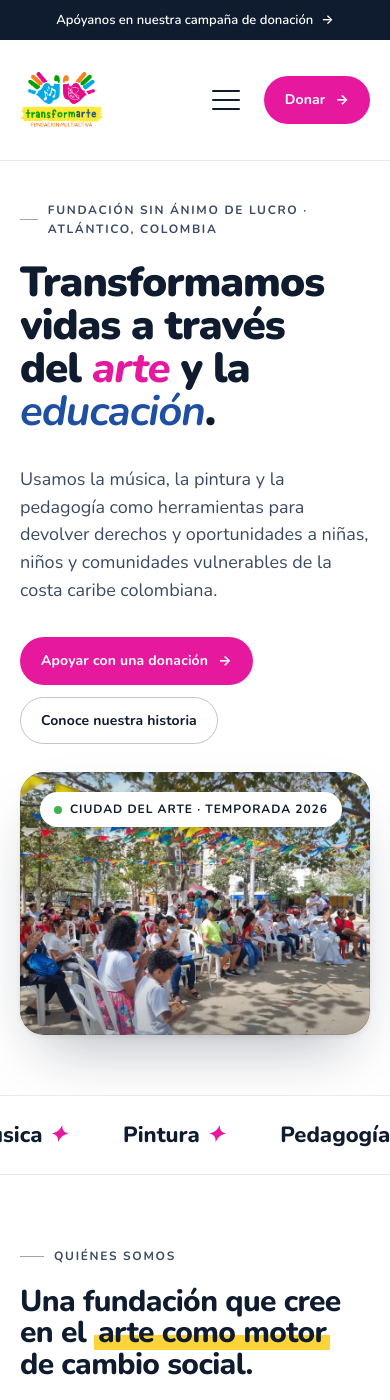
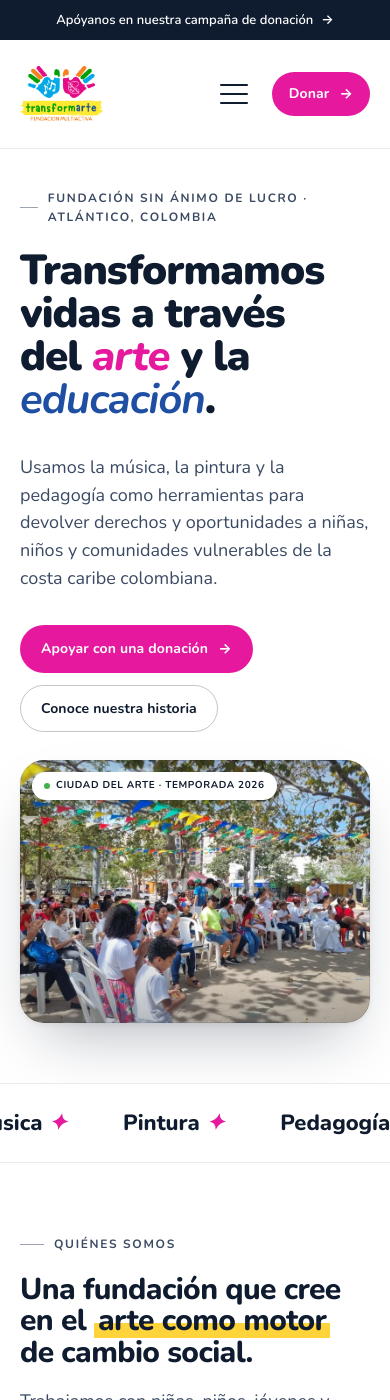
Before and after one commit to fundatransformarte/website, a Jekyll site: the page built from index.html, in a window 390 px wide and 1400 px high. Built offline with Jekyll 4.4.1, drawn with Linux system fonts in a browser that asks for light colours.

Commit message:
feat(layout): adjust header padding and button styles for mobile responsiveness

```diff
--- a/assets/css/base.css
+++ b/assets/css/base.css
@@ -88,7 +88,7 @@ section.section {
   display: grid;
   grid-template-columns: 1fr 1.3fr;
   gap: 48px;
-  align-items: end;
+  align-items: center;
   margin-bottom: 64px;
 }
 .section-head .lede {
--- a/assets/css/home.css
+++ b/assets/css/home.css
@@ -118,6 +118,18 @@
   .hero-grid { grid-template-columns: 1fr; }
   .hero-media { aspect-ratio: 4/3; }
   .hero-media img { object-position: center center; }
+}
+@media (max-width: 600px) {
+  .hero-media .tag {
+    left: 12px;
+    top: 12px;
+    padding: 6px 12px;
+    font-size: 10px;
+    letter-spacing: 0.06em;
+    gap: 6px;
+    max-width: calc(100% - 24px);
+  }
+  .hero-media .tag .dot { width: 6px; height: 6px; }
 }
 
 /* Values marquee */
@@ -340,8 +352,8 @@
 }
 .test-quote {
   font-family: var(--f-display);
-  font-size: clamp(28px, 3.4vw, 44px);
-  line-height: 1.2;
+  font-size: clamp(20px, 3.4vw, 44px);
+  line-height: 1.3;
   font-weight: 800;
   letter-spacing: -0.015em;
   margin: 0;
@@ -413,6 +425,12 @@
 }
 @media (max-width: 900px) {
   .test-grid { grid-template-columns: 1fr; gap: 32px; }
+}
+@media (max-width: 600px) {
+  .test-quote::before { width: 28px; height: 2px; margin-bottom: 18px; }
+  .test-attr .avatar { width: 44px; height: 44px; font-size: 18px; }
+  .test-attr .who .name { font-size: 14px; }
+  .test-attr .who .role { font-size: 12px; }
 }
 
 /* Gallery */
@@ -488,8 +506,22 @@
 .ally:hover { opacity: 1; }
 @media (max-width: 900px) {
   .allies-row { grid-template-columns: repeat(3, 1fr); }
+  .ally { font-size: 18px; padding: 28px 14px; min-height: 88px; }
   .ally:nth-child(3n) { border-right: none; }
   .ally:nth-child(n+4) { border-top: 1px solid var(--line); }
+}
+@media (max-width: 600px) {
+  .allies-row { grid-template-columns: repeat(2, 1fr); }
+  .ally {
+    font-size: 15px;
+    padding: 22px 10px;
+    min-height: 72px;
+    word-break: break-word;
+    hyphens: auto;
+  }
+  .ally:nth-child(n) { border-right: 1px solid var(--line); border-top: none; }
+  .ally:nth-child(2n) { border-right: none; }
+  .ally:nth-child(n+3) { border-top: 1px solid var(--line); }
 }
 
 /* Donate */
@@ -503,8 +535,9 @@
 .donate h2 {
   color: var(--cream);
   max-width: 14ch;
-  font-size: clamp(44px, 6vw, 84px);
+  font-size: clamp(32px, 6vw, 84px);
   margin-top: 20px;
+  word-break: break-word;
 }
 .donate .eyebrow { color: rgba(255, 255, 255, 0.7); }
 .donate .donate-grid {
@@ -576,6 +609,15 @@
 @media (max-width: 820px) {
   .donate .donate-grid { grid-template-columns: 1fr; }
 }
+@media (max-width: 600px) {
+  .donate .wrap { padding: var(--pad-block) 20px; }
+  .donate p { font-size: 15px; }
+  .donate .amounts { gap: 8px; }
+  .amount { padding: 14px 8px; font-size: 17px; }
+  .amount small { font-size: 10px; letter-spacing: 0.06em; }
+  .donate-cta-row .btn { width: 100%; justify-content: center; }
+  .donate .sticker { width: 200px; height: 200px; right: -100px; }
+}
 
 /* Volunteer strip (home) */
 .volunteer { padding: var(--pad-block) 0; }
--- a/assets/css/layout.css
+++ b/assets/css/layout.css
@@ -245,6 +245,11 @@ footer.site {
 @media (max-width: 640px) {
   .brand-text { display: none; }
   .brand img { height: 84px; width: 84px; }
+  header.site .wrap {
+    padding-top: 12px;
+    padding-bottom: 12px;
+  }
+  .header-cta .btn { padding: 10px 16px; font-size: 14px; }
 }
 @media (max-width: 520px) {
   .foot-top { grid-template-columns: 1fr; gap: 32px; }
```
